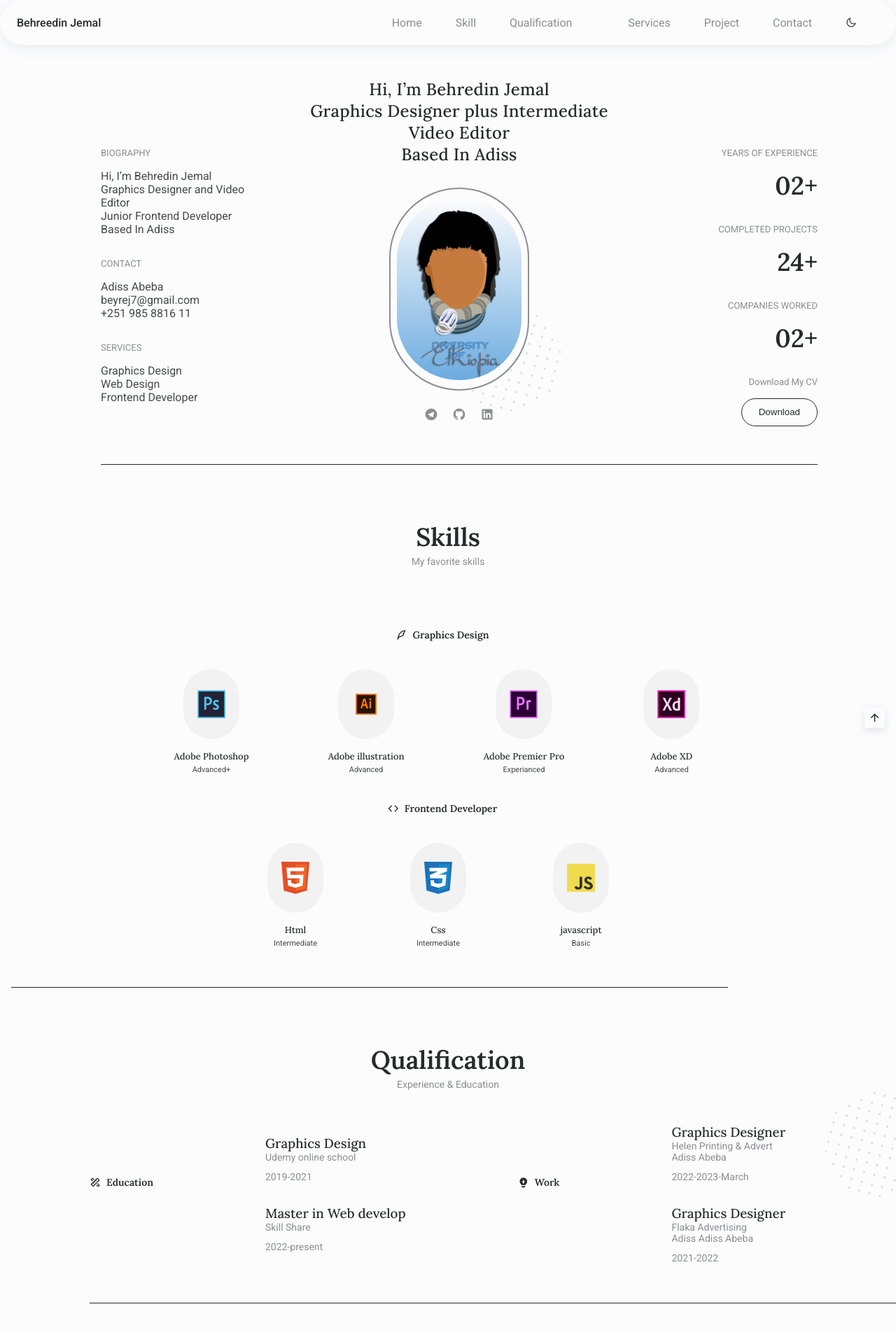
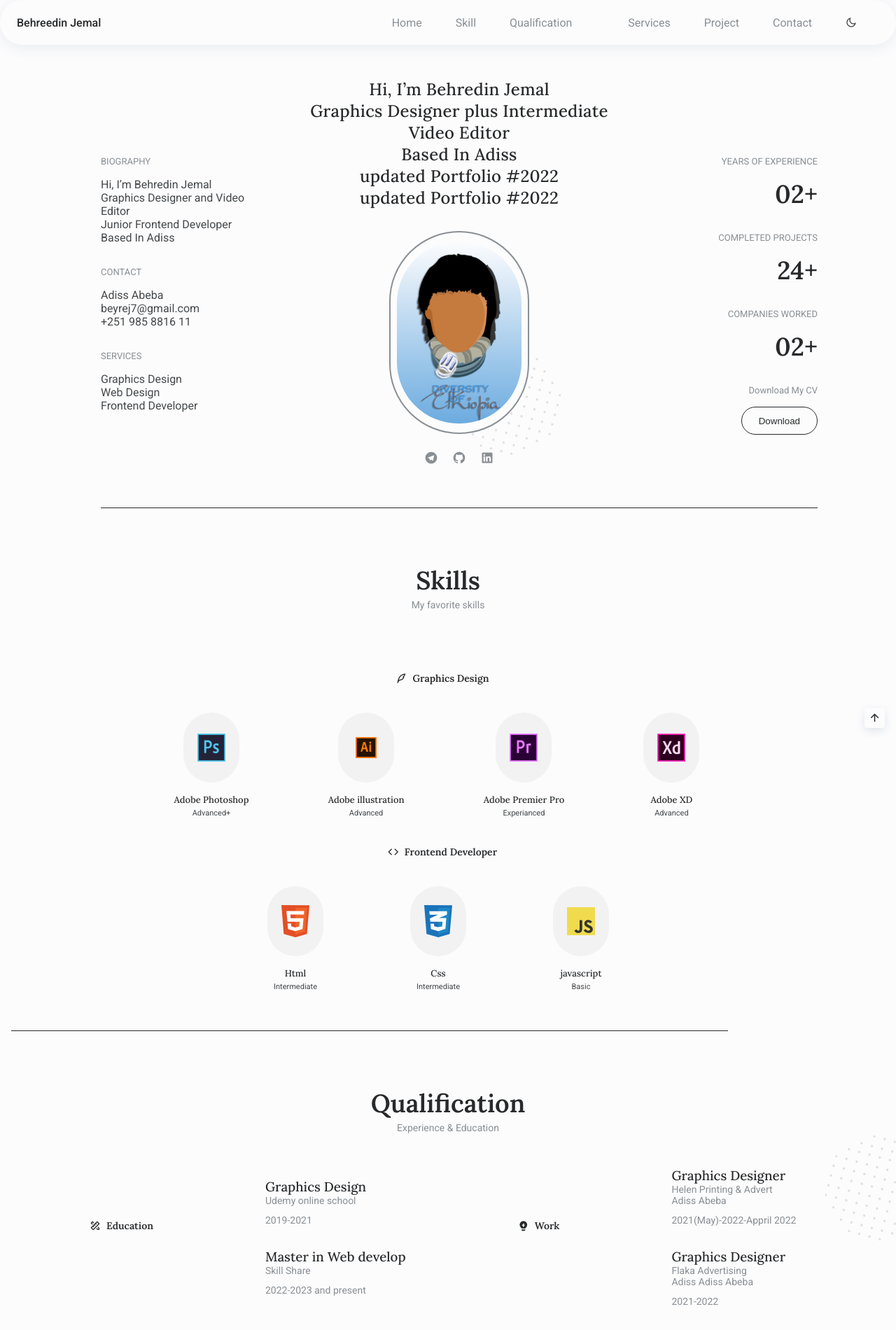
Before and after one commit to Beyrejemal/behredin, a plain HTML site: page beyre.com/index.html in a window 1280 px wide. Shown: the top 1900 px of the page at 70% size. Drawn offline with nearby package versions, Linux system fonts and the light colour scheme.

Commit message:
Update index.html

```diff
--- a/beyre.com/index.html
+++ b/beyre.com/index.html
@@ -90,7 +90,10 @@
                     <div class="home__data grid">
                         <h1 class="home__title">
                             Hi, I’m Behredin Jemal<br>
-                            Graphics Designer plus Intermediate Video Editor <br> Based In Adiss <br>
+                            Graphics Designer plus Intermediate Video Editor <br> Based In Adiss <br> updated Portfolio #2022
+                             <p class="home__home-describtion">
+                             updated Portfolio #2022
+                         </p>
                         </h1>
 
                         <div class="home__blob grid">
@@ -336,7 +339,7 @@
                                    Master in Web develop
                                 </h3>
                                 <span class="qualification__country">Skill Share</span>
-                                <span class="qualification__year">2022-present</span>
+                                <span class="qualification__year">2022-2023 and present</span>
 
                             </div>
                         </div>
@@ -356,7 +359,7 @@
                                 </h3>
                                 <span class="qualification__country">Helen Printing &
                                     Advert <br>Adiss Abeba</span>
-                                <span class="qualification__year">2022-2023-March </span>
+                                <span class="qualification__year">2021(May)-2022-Appril 2022 </span>
 
                             </div>
                             <div class="div">
```
